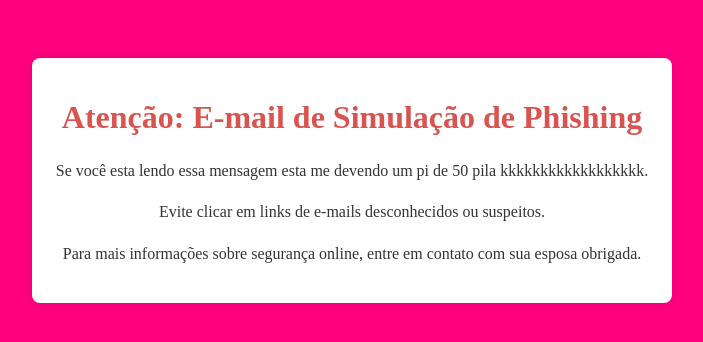
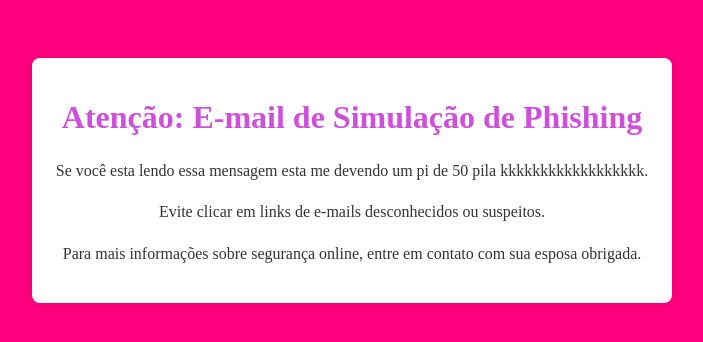
Before and after one commit to aavelinoo/ale, a plain HTML site: page index.html in a window 1280 px wide. Shown: the whole page, without its empty margins (288-991 px from the left). Drawn offline with Linux system fonts and the light colour scheme.

Commit message:
Update index.html

```diff
--- a/index.html
+++ b/index.html
@@ -21,7 +21,7 @@
  box-shadow: 0 0 10px rgba(0, 0, 0, 0.1);
  }
  h1 {
- color: #d9534f;
+ color: #ce4fd9;
  }
  p {
  font-size: 16px;
```
